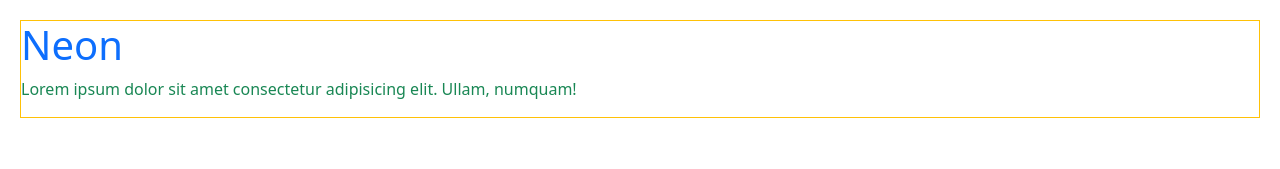
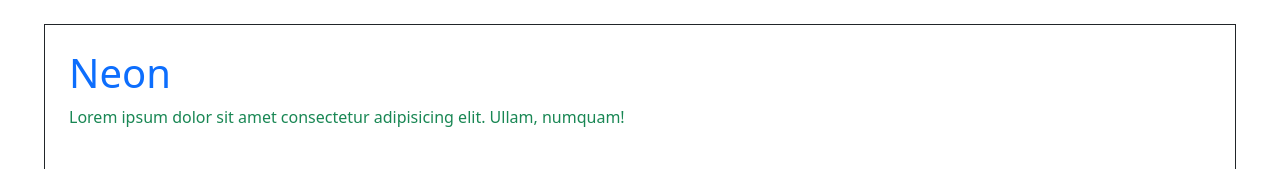
Before and after one commit to Behnamfalahii/Innovation-Infusion, a website: page index.html in a window 1280 px wide. Shown: the top 169 px of the page. Drawn offline with nearby package versions, Linux system fonts and the light colour scheme.

Commit message:
test-p-m

```diff
--- a/index.html
+++ b/index.html
@@ -29,7 +29,7 @@
   </head>
 
   <body style="margin: 20px;">
-  <div class=" border h-90 border-warning">
+  <div class=" border p-4 m-4  border-dark">
     <h1 class="text-primary">Neon</h1>
        <p class="text-success">Lorem ipsum dolor sit amet consectetur adipisicing elit. Ullam, numquam!</p>
 
```
